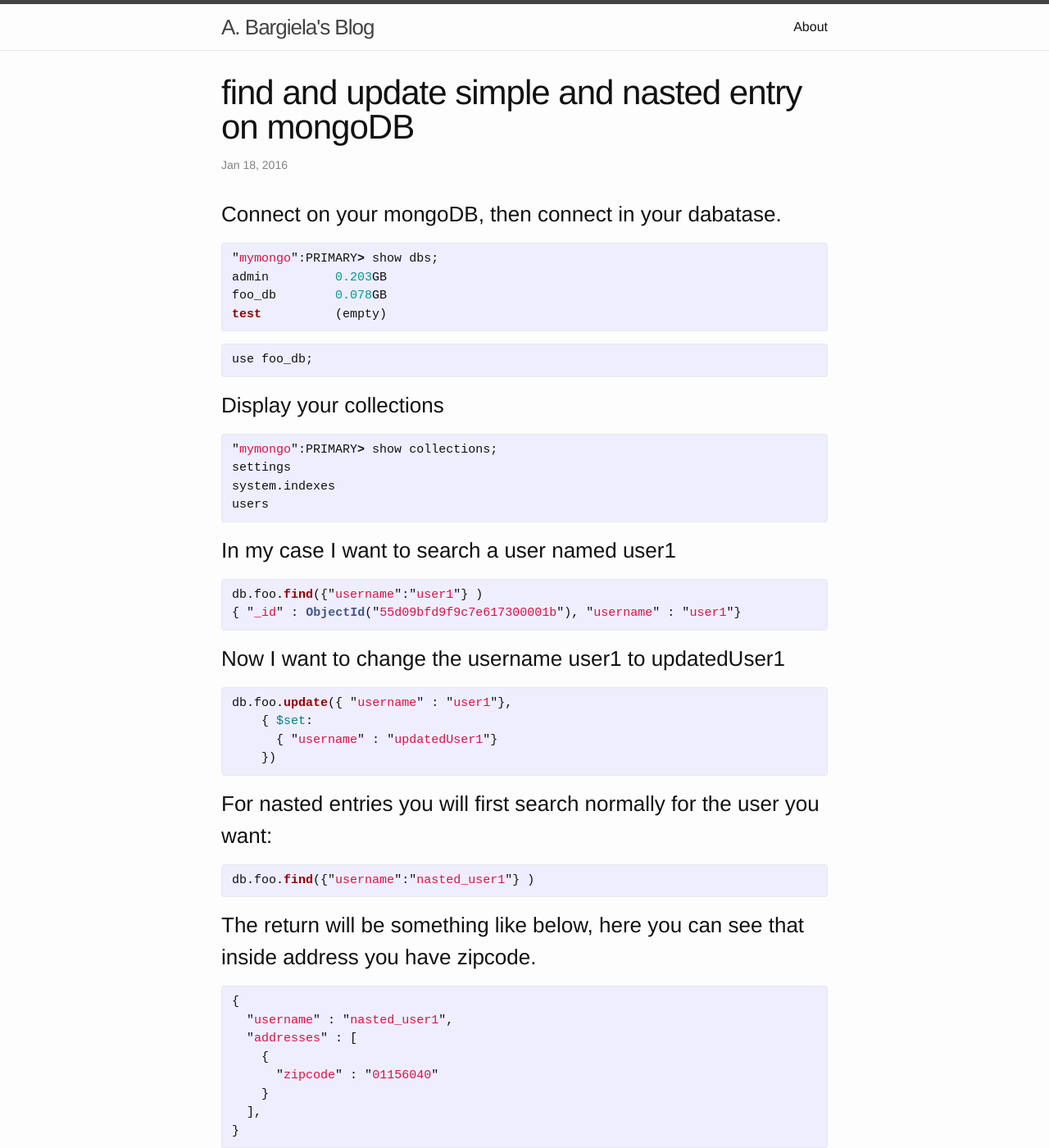
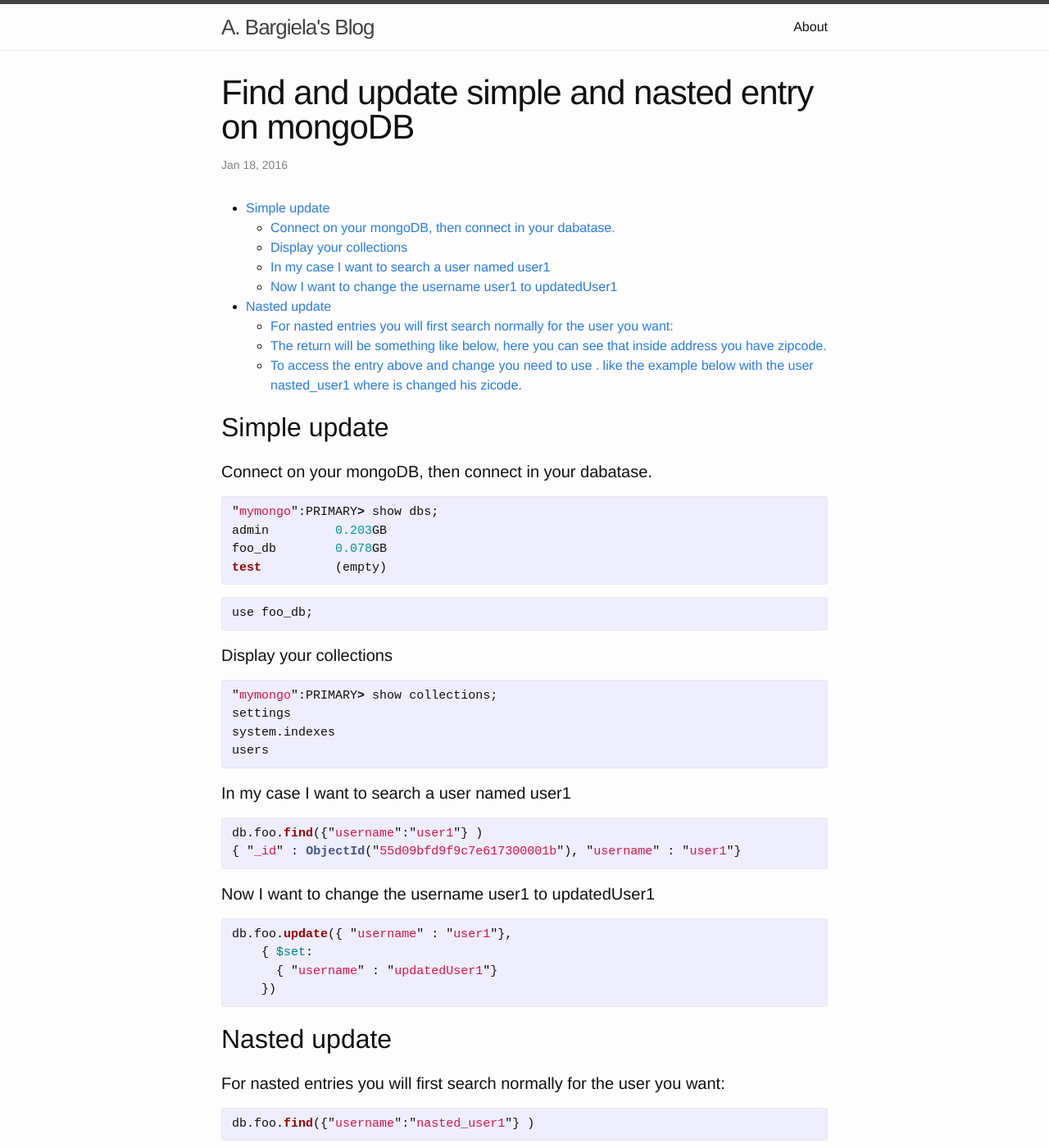
Before and after one commit to abargiela/abargiela.github.io, a Jekyll site: the page built from _posts/2016-01-18-update-mongo-entries.md, in a window 1280 px wide and 1400 px high. Shown: the whole window at 82% size. Built offline with Jekyll 4.4.1, drawn with Linux system fonts in a browser that asks for light colours.

Commit message:
Fix formatting and add TOC

```diff
--- a/_posts/2016-01-18-update-mongo-entries.md
+++ b/_posts/2016-01-18-update-mongo-entries.md
@@ -1,11 +1,19 @@
 ---
 layout: post
-title:  "find and update simple and nasted  entry on mongoDB"
+title:  "Find and update simple and nasted  entry on mongoDB"
 date:   2016-01-18 13:45:29 -0200
 categories: mongoDB
 ---
 
-### Connect on your mongoDB, then connect in your dabatase.
+{:.no_toc}
+
+* Will be replaced with the ToC, excluding the "Contents" header
+{:toc}
+
+Simple update
+-------------
+
+#### Connect on your mongoDB, then connect in your dabatase.
 {% highlight javascript %}
 "mymongo":PRIMARY> show dbs;
 admin         0.203GB
@@ -17,7 +25,7 @@ test          (empty)
 use foo_db;
 {% endhighlight %}
 
-### Display your collections
+#### Display your collections
 {% highlight javascript %}
 "mymongo":PRIMARY> show collections;
 settings
@@ -25,15 +33,13 @@ system.indexes
 users
 {% endhighlight %}
 
-
-### In my case I want to search a user named user1
+#### In my case I want to search a user named user1
 {% highlight javascript %}
 db.foo.find({"username":"user1"} )
 { "_id" : ObjectId("55d09bfd9f9c7e617300001b"), "username" : "user1"}
 {% endhighlight %}
 
-### Now I want to change the username user1 to updatedUser1
-
+#### Now I want to change the username user1 to updatedUser1
 {% highlight javascript %}
 db.foo.update({ "username" : "user1"},
     { $set:
@@ -41,14 +47,15 @@ db.foo.update({ "username" : "user1"},
     })
 {% endhighlight %}
 
+Nasted update
+-------------
 
-### For nasted entries you will first search normally for the user you want:
-
+#### For nasted entries you will first search normally for the user you want:
 {% highlight javascript %}
 db.foo.find({"username":"nasted_user1"} )
 {% endhighlight %}
 
-### The return will be something like below, here you can see that inside address you have zipcode.
+#### The return will be something like below, here you can see that inside address you have zipcode.
 {% highlight javascript %}
 {
   "username" : "nasted_user1",
@@ -60,8 +67,7 @@ db.foo.find({"username":"nasted_user1"} )
 }
 {% endhighlight %}
 
-### To access the entry above and change you need to use . like the example below with the user nasted_user1 where is changed his zicode.
-
+#### To access the entry above and change you need to use . like the example below with the user nasted_user1 where is changed his zicode.
 {% highlight javascript %}
 db.foo.update({ "username" : "nasted_user1"},
   { $set:
```
Also changed, not shown: 3 other files.
